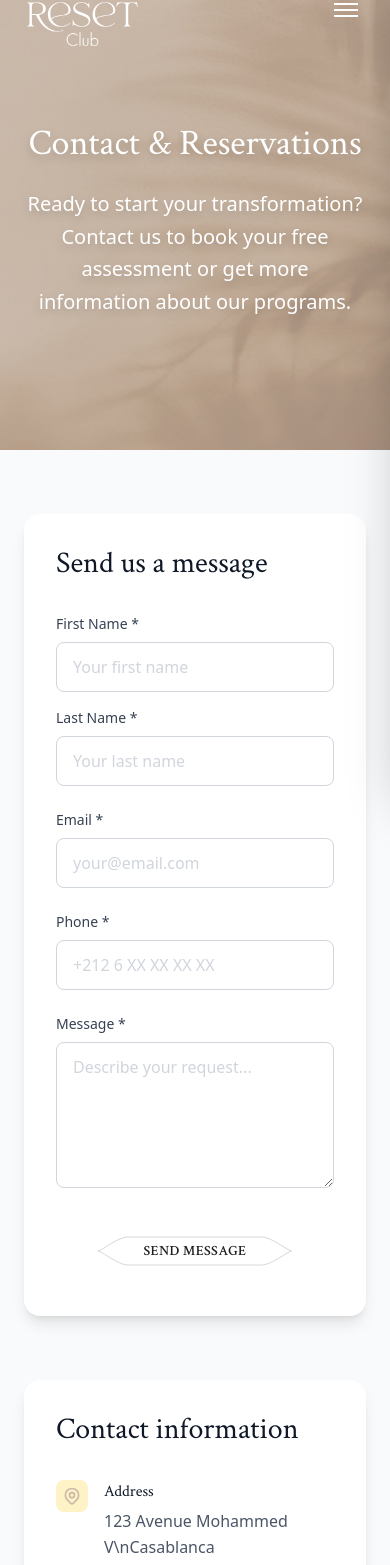
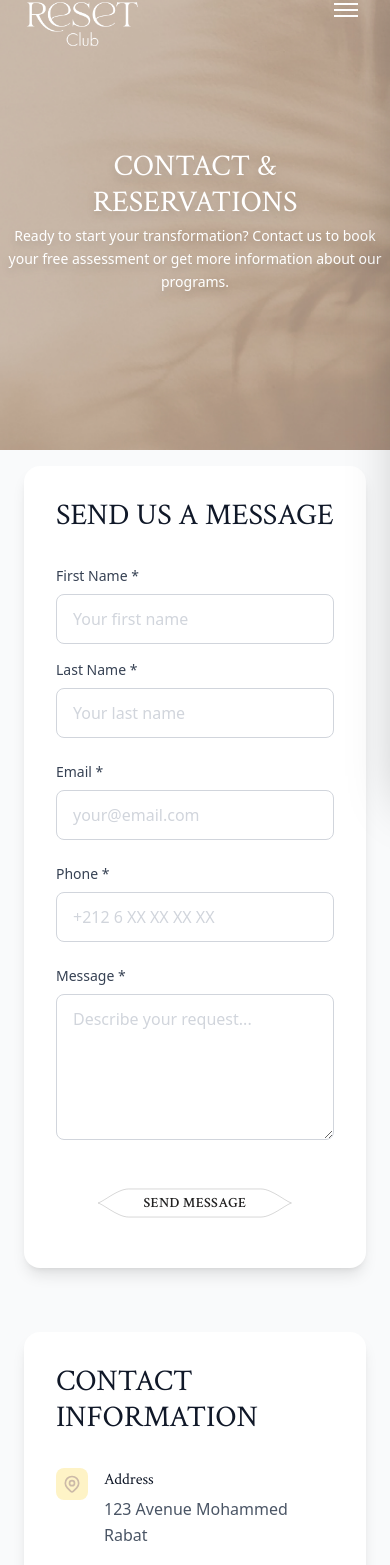
Before and after one commit to successproductions/resetclub, a Next.js app: page /en/contact in a window 390 px wide. Shown: the part 56-1621 px from the top of the page. Built offline with nearby package versions, Linux system fonts and the light colour scheme.

Commit message:
mod: modify contact info

```diff
--- a/locales/en.json
+++ b/locales/en.json
@@ -73,7 +73,7 @@
       "title": "Contact information",
       "address": {
         "title": "Address",
-        "value": "123 Avenue Mohammed V\\nCasablanca 20000\\nMorocco"
+        "value": "123 Avenue Mohammed Rabat"
       },
       "phone": {
         "title": "Phone",
--- a/locales/fr.json
+++ b/locales/fr.json
@@ -73,7 +73,7 @@
       "title": "Informations de contact",
       "address": {
         "title": "Adresse",
-        "value": "123 Avenue Mohammed V\\nCasablanca 20000\\nMaroc"
+        "value": "123 Avenue Mohammed Rabat"
       },
       "phone": {
         "title": "Téléphone",
--- a/src/app/[locale]/contact/page.tsx
+++ b/src/app/[locale]/contact/page.tsx
@@ -123,24 +123,24 @@ export default function ContactPage() {
           backgroundRepeat: 'no-repeat'
         }}
       >
-        <div className="container mx-auto px-6 text-center relative z-10">
-          <h1 className="text-4xl md:text-5xl lg:text-6xl text-white mb-6 drop-shadow-lg">
-            {t('title')}
+        <div className="container mx-auto px-2 md:px-6 text-center relative z-10">
+          <h1 className="text-3xl md:text-4xl lg:text-6xl text-white mb-1 md:mb-6 drop-shadow-lg">
+            {t('title').toUpperCase()}
           </h1>
-          <p className="text-xl md:text-2xl text-white max-w-3xl mx-auto leading-relaxed drop-shadow-lg">
+          <p className="text-sm md:text-2xl text-white max-w-3xl mx-auto leading-relaxed drop-shadow-lg">
             {t('subtitle')}
           </p>
         </div>
       </div>
 
       {/* Contact Form Section - Different Background */}
-      <div className="bg-gray-50 py-16">
+      <div className="bg-gray-50 py-4 md:py-16">
         <div className="container mx-auto px-6">
         <div className="grid lg:grid-cols-2 gap-16">
           {/* Contact Form */}
           <div className="bg-white rounded-2xl shadow-lg p-8">
             <h2 className="text-3xl text-gray-900 mb-8">
-              {t('form.title')}
+              {t('form.title').toUpperCase()}
             </h2>
 
             {submitStatus === 'success' && (
@@ -289,7 +289,7 @@ export default function ContactPage() {
             {/* Contact Details */}
             <div className="bg-white rounded-2xl shadow-lg p-8">
               <h2 className="text-3xl text-gray-900 mb-8">
-                {t('info.title')}
+                {t('info.title').toUpperCase()}
               </h2>
 
               <div className="space-y-6">
```
